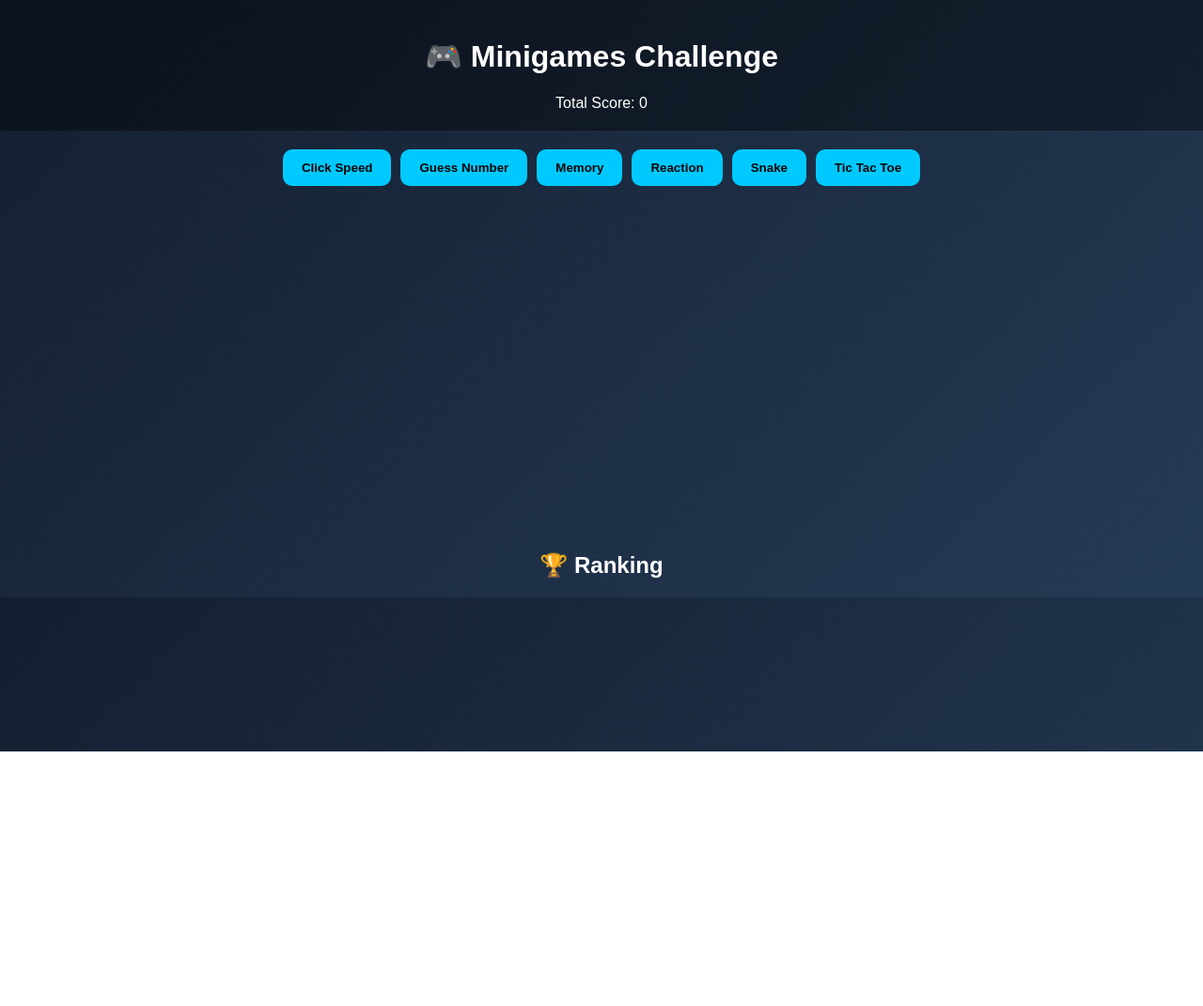
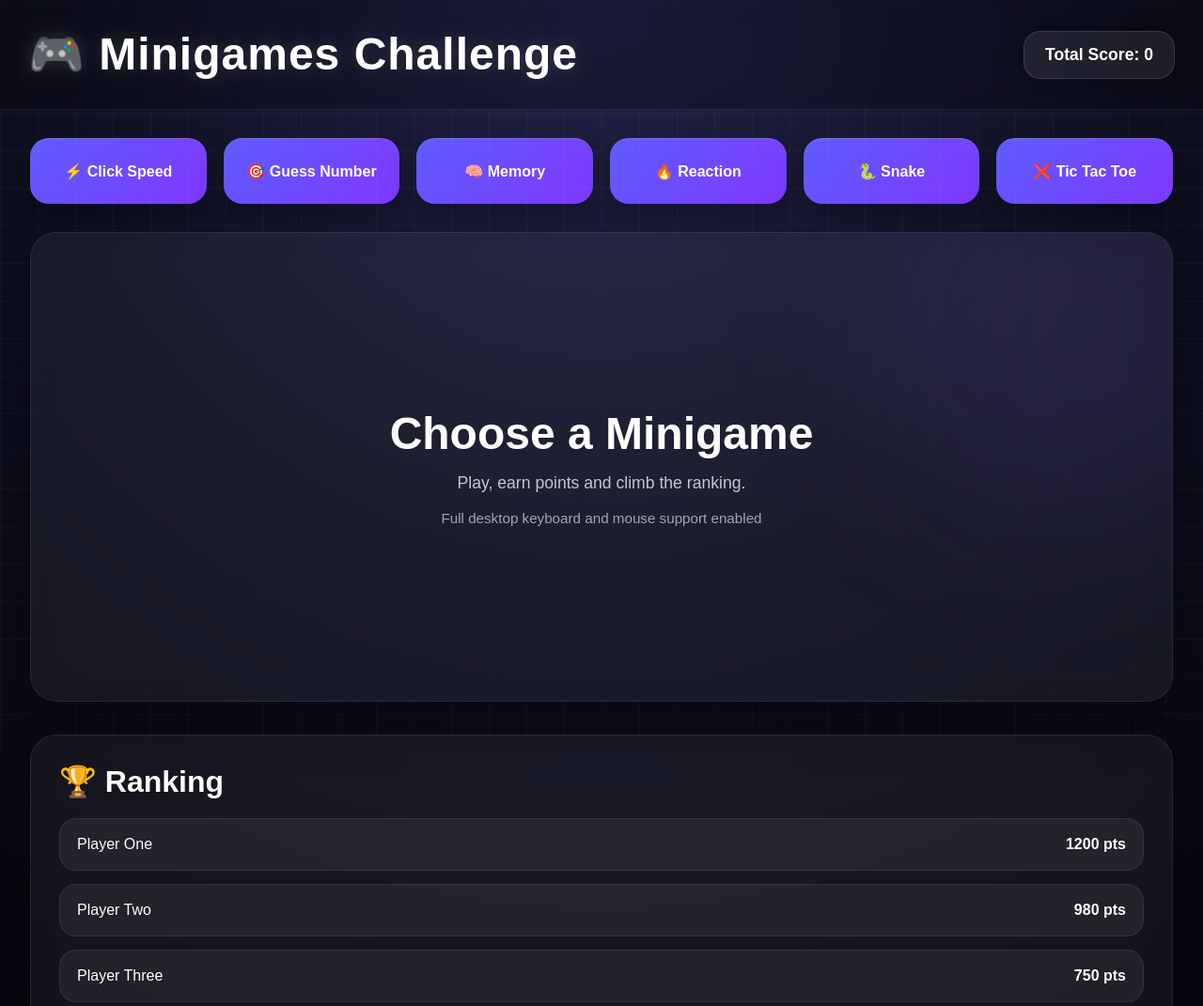
Before and after one commit to Brenninho123/Minigames-Challenge, a plain HTML site: page index.html in a window 1280 px wide. Shown: the top 1071 px of the page at 94% size. Before the commit the page ends 800 px from the top, so only its background shows below. Drawn offline with Linux system fonts and the light colour scheme.

Commit message:
Refactor HTML structure and improve styling

```diff
--- a/index.html
+++ b/index.html
@@ -4,29 +4,303 @@
 <meta charset="UTF-8">
 <meta name="viewport" content="width=device-width, initial-scale=1.0">
 <title>Minigames Challenge</title>
-<link rel="stylesheet" href="css/style.css">
+
+<link rel="preconnect" href="https://fonts.googleapis.com">
+<link rel="preconnect" href="https://fonts.gstatic.com" crossorigin>
+
+<style>
+*{
+    margin:0;
+    padding:0;
+    box-sizing:border-box;
+}
+
+body{
+    min-height:100vh;
+    background:
+    radial-gradient(circle at top,#23234a 0%,#0f1020 45%,#05050d 100%);
+    color:white;
+    font-family:Arial,sans-serif;
+    overflow-x:hidden;
+}
+
+body::before{
+    content:"";
+    position:fixed;
+    inset:0;
+    background:
+    linear-gradient(rgba(255,255,255,0.03) 1px,transparent 1px),
+    linear-gradient(90deg,rgba(255,255,255,0.03) 1px,transparent 1px);
+    background-size:40px 40px;
+    pointer-events:none;
+}
+
+header{
+    width:100%;
+    padding:30px;
+    display:flex;
+    align-items:center;
+    justify-content:space-between;
+    flex-wrap:wrap;
+    gap:20px;
+    border-bottom:1px solid rgba(255,255,255,0.08);
+    background:rgba(0,0,0,0.25);
+    backdrop-filter:blur(10px);
+}
+
+header h1{
+    font-size:clamp(2rem,4vw,3rem);
+    font-weight:900;
+    letter-spacing:1px;
+    text-shadow:0 0 20px rgba(255,255,255,0.15);
+}
+
+#scoreBoard{
+    background:rgba(255,255,255,0.08);
+    padding:14px 22px;
+    border-radius:18px;
+    font-size:1.1rem;
+    font-weight:bold;
+    border:1px solid rgba(255,255,255,0.12);
+    box-shadow:0 0 25px rgba(0,0,0,0.35);
+}
+
+.menu{
+    width:min(1400px,95%);
+    margin:30px auto;
+    display:grid;
+    grid-template-columns:repeat(auto-fit,minmax(180px,1fr));
+    gap:18px;
+}
+
+.menu button{
+    height:70px;
+    border:none;
+    border-radius:20px;
+    background:
+    linear-gradient(135deg,#5d5dff,#7f37ff);
+    color:white;
+    font-size:1rem;
+    font-weight:bold;
+    cursor:pointer;
+    transition:
+    transform .18s ease,
+    box-shadow .18s ease,
+    opacity .18s ease;
+    box-shadow:
+    0 12px 30px rgba(0,0,0,0.3),
+    inset 0 1px rgba(255,255,255,0.15);
+}
+
+.menu button:hover{
+    transform:translateY(-5px) scale(1.03);
+    box-shadow:
+    0 20px 40px rgba(92,92,255,0.4);
+}
+
+.menu button:active{
+    transform:scale(.96);
+}
+
+#gameArea{
+    width:min(1400px,95%);
+    min-height:500px;
+    margin:auto;
+    background:rgba(255,255,255,0.05);
+    border:1px solid rgba(255,255,255,0.08);
+    border-radius:28px;
+    padding:30px;
+    backdrop-filter:blur(12px);
+    box-shadow:
+    0 20px 50px rgba(0,0,0,0.35);
+    display:flex;
+    align-items:center;
+    justify-content:center;
+    position:relative;
+    overflow:hidden;
+}
+
+#gameArea::before{
+    content:"";
+    position:absolute;
+    width:400px;
+    height:400px;
+    background:rgba(125,95,255,0.12);
+    filter:blur(90px);
+    border-radius:50%;
+    top:-100px;
+    right:-100px;
+}
+
+.placeholder{
+    text-align:center;
+    z-index:1;
+}
+
+.placeholder h2{
+    font-size:3rem;
+    margin-bottom:15px;
+}
+
+.placeholder p{
+    font-size:1.1rem;
+    opacity:.75;
+}
+
+.ranking{
+    width:min(1400px,95%);
+    margin:35px auto 60px;
+    background:rgba(255,255,255,0.05);
+    border-radius:28px;
+    padding:30px;
+    border:1px solid rgba(255,255,255,0.08);
+    backdrop-filter:blur(10px);
+    box-shadow:
+    0 15px 40px rgba(0,0,0,0.3);
+}
+
+.ranking h2{
+    margin-bottom:20px;
+    font-size:2rem;
+}
+
+#rankingList{
+    list-style:none;
+    display:flex;
+    flex-direction:column;
+    gap:14px;
+}
+
+#rankingList li{
+    background:rgba(255,255,255,0.06);
+    border:1px solid rgba(255,255,255,0.08);
+    border-radius:18px;
+    padding:18px;
+    display:flex;
+    align-items:center;
+    justify-content:space-between;
+    transition:transform .15s ease;
+}
+
+#rankingList li:hover{
+    transform:translateX(6px);
+}
+
+.desktop-help{
+    margin-top:18px;
+    opacity:.6;
+    font-size:.95rem;
+}
+
+@media(max-width:900px){
+
+    header{
+        justify-content:center;
+        text-align:center;
+    }
+
+    #gameArea{
+        min-height:420px;
+        padding:20px;
+    }
+
+    .menu{
+        grid-template-columns:repeat(auto-fit,minmax(140px,1fr));
+    }
+
+    .menu button{
+        height:60px;
+        font-size:.95rem;
+    }
+
+    .placeholder h2{
+        font-size:2.2rem;
+    }
+}
+
+@media(max-width:520px){
+
+    header{
+        padding:24px 16px;
+    }
+
+    .menu{
+        width:92%;
+        gap:12px;
+    }
+
+    .menu button{
+        border-radius:16px;
+        font-size:.88rem;
+    }
+
+    #gameArea{
+        width:92%;
+        border-radius:22px;
+    }
+
+    .ranking{
+        width:92%;
+        border-radius:22px;
+    }
+
+    .ranking h2{
+        font-size:1.5rem;
+    }
+}
+</style>
 </head>
+
 <body>
 
 <header>
     <h1>🎮 Minigames Challenge</h1>
-    <div id="scoreBoard">Total Score: <span id="totalScore">0</span></div>
+
+    <div id="scoreBoard">
+        Total Score:
+        <span id="totalScore">0</span>
+    </div>
 </header>
 
 <nav class="menu">
-    <button onclick="openGame('click')">Click Speed</button>
-    <button onclick="openGame('guess')">Guess Number</button>
-    <button onclick="openGame('memory')">Memory</button>
-    <button onclick="openGame('reaction')">Reaction</button>
-    <button onclick="openGame('snake')">Snake</button>
-    <button onclick="openGame('ttt')">Tic Tac Toe</button>
+    <button onclick="openGame('click')">⚡ Click Speed</button>
+    <button onclick="openGame('guess')">🎯 Guess Number</button>
+    <button onclick="openGame('memory')">🧠 Memory</button>
+    <button onclick="openGame('reaction')">🔥 Reaction</button>
+    <button onclick="openGame('snake')">🐍 Snake</button>
+    <button onclick="openGame('ttt')">❌ Tic Tac Toe</button>
 </nav>
 
-<section id="gameArea"></section>
+<section id="gameArea">
+    <div class="placeholder">
+        <h2>Choose a Minigame</h2>
+        <p>Play, earn points and climb the ranking.</p>
+
+        <div class="desktop-help">
+            Full desktop keyboard and mouse support enabled
+        </div>
+    </div>
+</section>
 
 <section class="ranking">
     <h2>🏆 Ranking</h2>
-    <ul id="rankingList"></ul>
+
+    <ul id="rankingList">
+        <li>
+            <span>Player One</span>
+            <strong>1200 pts</strong>
+        </li>
+
+        <li>
+            <span>Player Two</span>
+            <strong>980 pts</strong>
+        </li>
+
+        <li>
+            <span>Player Three</span>
+            <strong>750 pts</strong>
+        </li>
+    </ul>
 </section>
 
 <script src="js/storage.js"></script>
```
